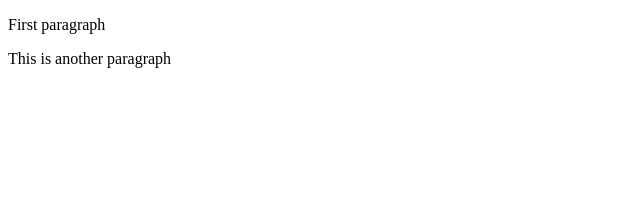
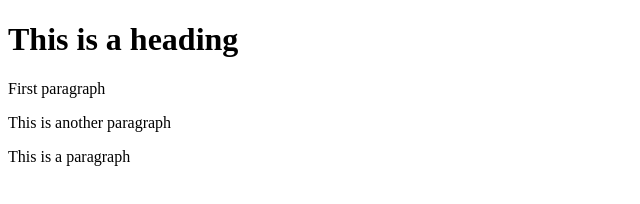
Before and after one commit to chizzyPro/learning-git, a plain HTML site: page index.html in a window 1280 px wide. Shown: the whole page, without its empty margins (0-640 px from the left). Drawn offline with Linux system fonts and the light colour scheme.

Commit message:
Update index.html

```diff
--- a/index.html
+++ b/index.html
@@ -5,9 +5,10 @@
 </head>
 <body>
 
- <p>First paragraph </p>
-
-    <p>This is another paragraph</p>
+<h1>This is a heading </h1>
+<p>First paragraph </p>
+<p>This is another paragraph</p>
+<p>This is a paragraph </p>
 
 </body>
 </html>
```
